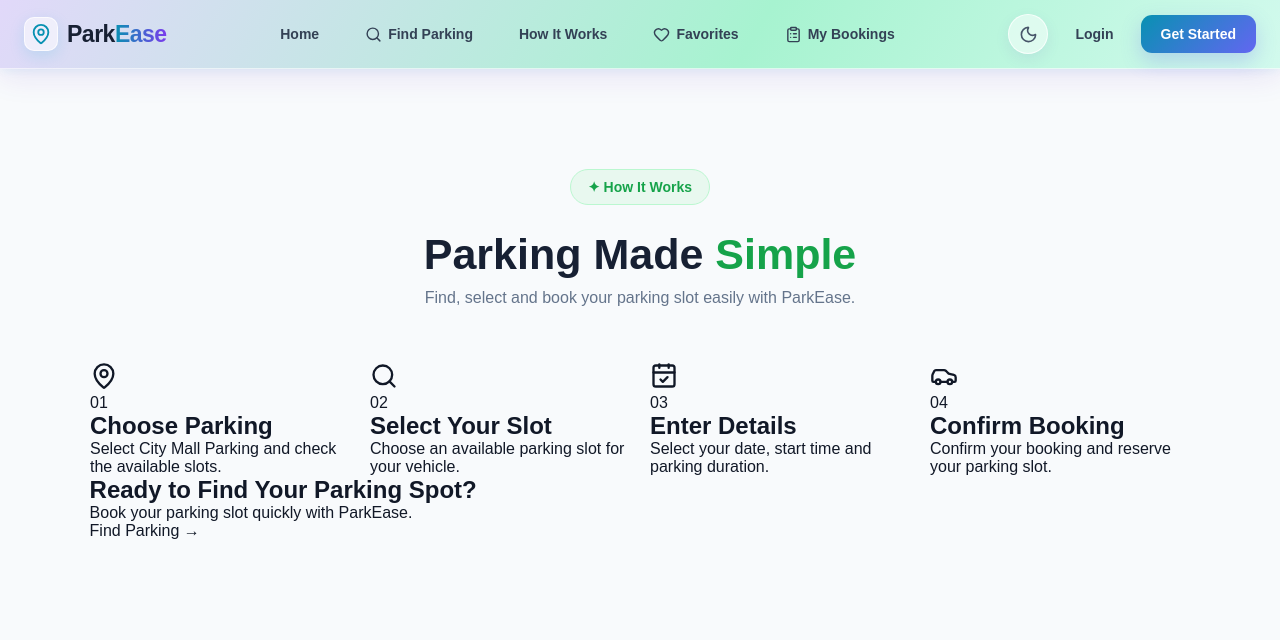
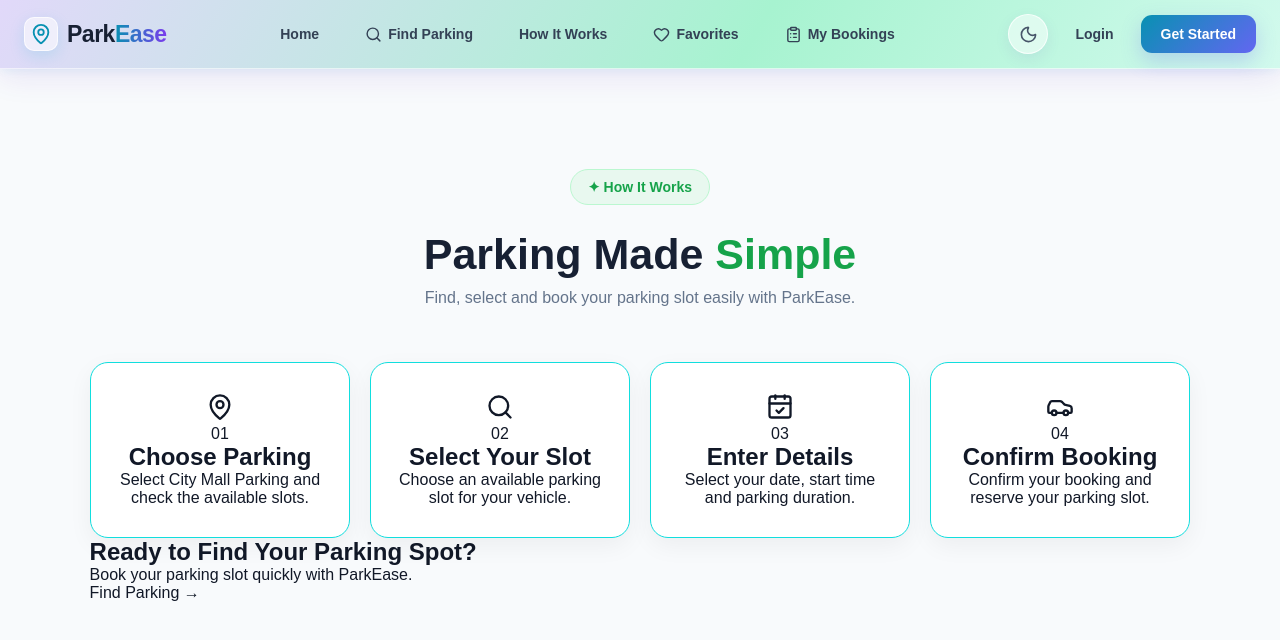
Before and after one commit to dibeyendu-dev/smart-parking-system, a React (Vite) app: page /about in a window 1280 px wide. Shown: the top 640 px of the page. Built offline with nearby package versions, Linux system fonts and the light colour scheme.

Commit message:
About css part 6 added

```diff
--- a/src/css/About.css
+++ b/src/css/About.css
@@ -43,3 +43,12 @@
     grid-template-columns: repeat(4, 1fr);
     gap: 20px;
 }
+.how-step {
+    padding: 30px 22px;
+    background: #ffffff;
+    border: 1px solid #11dede;
+    border-radius: 18px;
+    text-align: center;
+    box-shadow: 0 8px 25px rgba(0, 0, 0, 0.05);
+    transition: 0.3s ease;
+}
```
